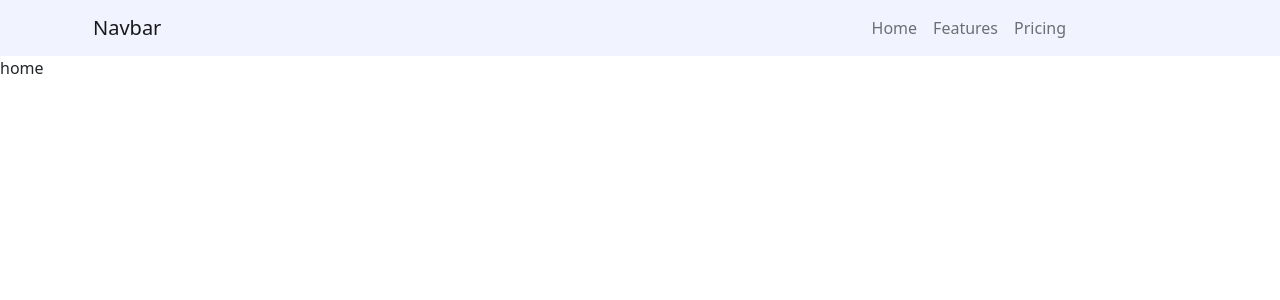
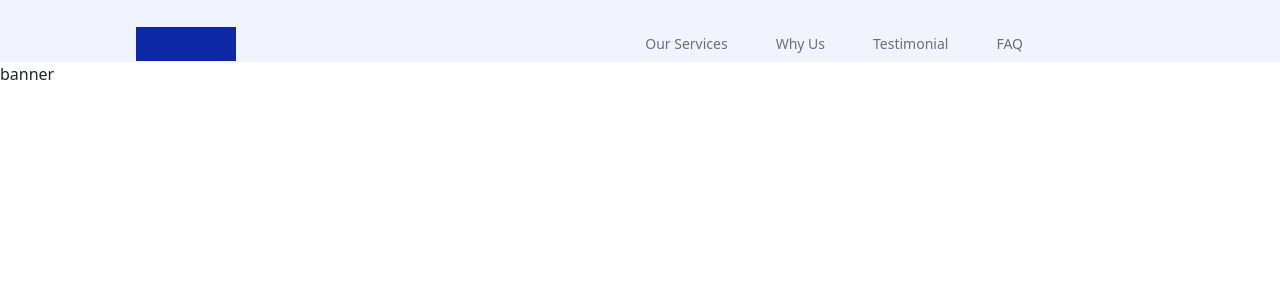
Before and after one commit to tangguhriyadi/binar-challenge-gold, a React (Create React App) app: page / in a window 1280 px wide. Shown: the top 300 px of the page. Built offline with nearby package versions, Linux system fonts and the light colour scheme.

Commit message:
responsive navbar

```diff
--- a/src/App.css
+++ b/src/App.css
@@ -2,9 +2,38 @@
   text-align: center;
   font-family: Arial, Helvetica, sans-serif;
 }
+
 .navi {
   background-color: #F1F3FF;
+  padding:0;
+  padding-top: 25px;
+
 }
+
+.logo {
+  width: 100px;
+  height:34px;
+  background-color: #0D28A6;
+  margin-left: 124px;
+}
+
+.navli {
+  margin-right: 237px;
+  display: flex;
+  grid-gap:32px;
+  font-size:14px;
+}
+
+@media screen and (max-width: 768px){
+  .logo {
+    margin-left:4px;
+  }
+}
+
+
+
+
+
 /* .App-logo {
   height: 40vmin;
   pointer-events: none;
--- a/src/App.js
+++ b/src/App.js
@@ -8,6 +8,7 @@ export default class App extends Component {
     return (
       <BrowserRouter>
        <NavbarComp />
+
         <main>
           <Routes>
             <Route path="/" element={<Home />} exact/>
--- /dev/null
+++ b/src/components/banner.js
@@ -0,0 +1,9 @@
+import React, { Component } from 'react'
+
+export default class Banner extends Component {
+  render() {
+    return (
+      <div>banner</div>
+    )
+  }
+}
--- a/src/components/index.js
+++ b/src/components/index.js
@@ -1,3 +1,4 @@
 import NavbarComp from './navbar'
+import Banner from './banner'
 
-export { NavbarComp }
+export { NavbarComp, Banner }
--- a/src/components/navbar.js
+++ b/src/components/navbar.js
@@ -1,22 +1,40 @@
-import React, { Component } from 'react'
-import Container from 'react-bootstrap/Container';
-import Nav from 'react-bootstrap/Nav';
-import Navbar from 'react-bootstrap/Navbar';
-import '../App.css'
+import {Container, Nav, Navbar, Offcanvas} from 'react-bootstrap';
 
-export default class NavbarComp extends Component {
-  render() {
-    return (
-        <Navbar className="navi" >
-        <Container>
-          <Navbar.Brand href="#home" style={{marginLeft:"11px"}} >Navbar</Navbar.Brand>
-          <Nav  style={{marginRight:"124px"}}>
-            <Nav.Link href="#home">Home</Nav.Link>
-            <Nav.Link href="#features">Features</Nav.Link>
-            <Nav.Link href="#pricing">Pricing</Nav.Link>
-          </Nav>
-        </Container>
-      </Navbar>
-    )
-  }
+import "../App.css"
+
+function NavbarComp() {
+  return (
+
+        <Navbar key={'md'} expand={'md'} className="navi">
+          <Container fluid>
+            <Navbar.Brand href="#" className="logo"></Navbar.Brand>
+            <Navbar.Toggle aria-controls={`offcanvasNavbar-expand-md`} />
+            <Navbar.Offcanvas
+              style={{width:"50%"}}
+              id={`offcanvasNavbar-expand-md`}
+              aria-labelledby={`offcanvasNavbarLabel-expand-md`}
+              placement="end"
+            >
+              <Offcanvas.Header closeButton>
+                <Offcanvas.Title id={`offcanvasNavbarLabel-expand-md`}>
+                  BCR
+                </Offcanvas.Title>
+              </Offcanvas.Header>
+              <Offcanvas.Body>
+                <Nav className="justify-content-end flex-grow-1  navli">
+                  <Nav.Link href="#ourServices">Our Services</Nav.Link>
+                  <Nav.Link href="#whyUs">Why Us</Nav.Link>
+                  <Nav.Link href="#testimonial">Testimonial</Nav.Link>
+                  <Nav.Link href="#faq">FAQ</Nav.Link>
+                </Nav>
+
+              </Offcanvas.Body>
+            </Navbar.Offcanvas>
+          </Container>
+        </Navbar>
+
+
+  );
 }
+
+export default NavbarComp;
--- a/src/pages/home.js
+++ b/src/pages/home.js
@@ -1,11 +1,12 @@
 import React, { Component } from 'react'
+import { Banner } from "../components"
 
 
 export default class Home extends Component {
   render() {
     return (
 
-      <div>home</div>
+      <Banner />
     )
   }
 }
```
